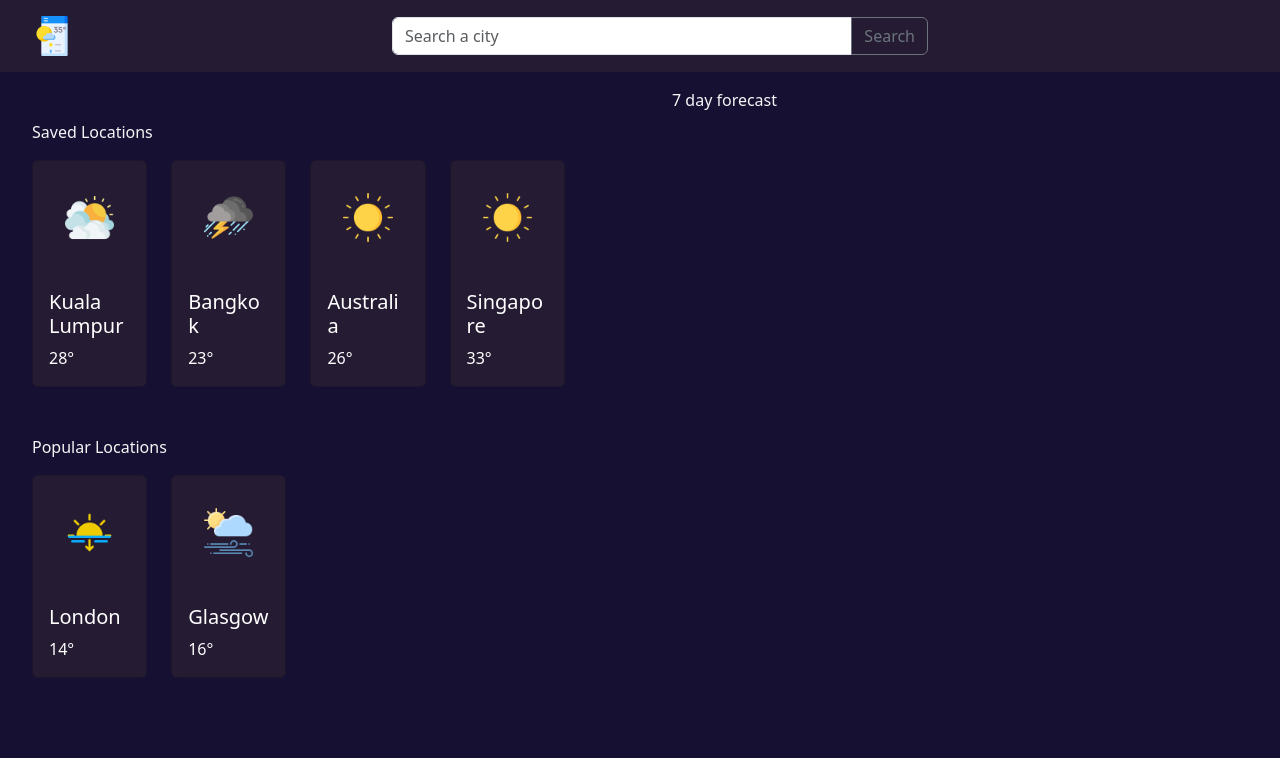
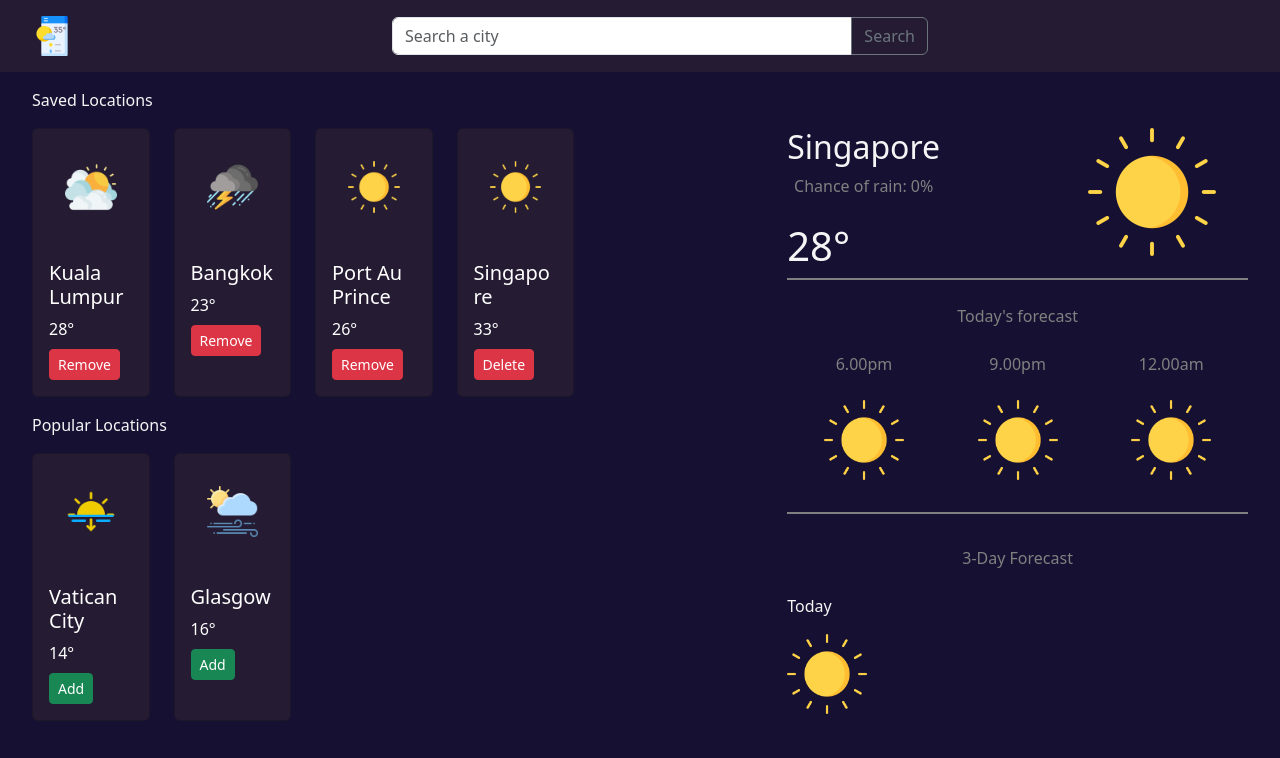
Before and after one commit to faizbasir/weather-app, a React app: page /overview in a window 1280 px wide. Shown: the top 758 px of the page. Built offline with nearby package versions, Linux system fonts and the light colour scheme.

Commit message:
updated overview ui

```diff
--- a/src/module/currentConditions/container/CurrentConditions.scss
+++ b/src/module/currentConditions/container/CurrentConditions.scss
@@ -0,0 +1,31 @@
+.summary-container {
+  margin-top: 2.5rem;
+  display: flex;
+  justify-content: space-between;
+  border-bottom: 2px solid grey;
+  margin-bottom: 1.5rem;
+}
+.description {
+  color: grey;
+  margin: auto;
+  width: fit-content;
+  margin-bottom: 1.5rem;
+}
+.summary-image {
+  width: 8rem;
+  height: 100%;
+  margin-right: 2rem;
+}
+.forecast-img {
+  width: 5rem;
+  height: 5rem;
+}
+.forecast-section {
+  display: flex;
+  justify-content: space-around;
+  padding-bottom: 2rem;
+  border-bottom: 2px solid grey;
+}
+.today-forecast {
+  margin-bottom: 2rem;
+}
--- a/src/module/currentConditions/container/CurrentConditions.tsx
+++ b/src/module/currentConditions/container/CurrentConditions.tsx
@@ -1,5 +1,44 @@
 import React from "react";
 import "./CurrentConditions.scss";
 
-const CurrentConditions = () => {};
+const sunny = require("../../../../public/assets/images/sunny.png");
+
+const CurrentConditions = () => {
+  return (
+    <>
+      <div className="summary-container">
+        <div className="current-conditions">
+          <h2>Singapore</h2>
+          <p className="description">Chance of rain: 0%</p>
+          <h1>28°</h1>
+        </div>
+        <img src={sunny} alt="" className="summary-image" />
+      </div>
+      <div className="today-forecast">
+        <p className="description">Today's forecast</p>
+        <div className="forecast-section">
+          <section>
+            <p className="description">6.00pm</p>
+            <img src={sunny} alt="" className="forecast-img" />
+          </section>
+          <section>
+            <p className="description">9.00pm</p>
+            <img src={sunny} alt="" className="forecast-img" />
+          </section>
+          <section>
+            <p className="description">12.00am</p>
+            <img src={sunny} alt="" className="forecast-img" />
+          </section>
+        </div>
+      </div>
+      <div>
+        <p className="description">3-Day Forecast</p>
+        <section>
+          <p>Today</p>
+          <img src={sunny} alt="" className="forecast-img" />
+        </section>
+      </div>
+    </>
+  );
+};
 export default CurrentConditions;
--- a/src/module/overview/Overview.scss
+++ b/src/module/overview/Overview.scss
@@ -2,8 +2,13 @@
   display: flex;
   justify-content: space-between;
 }
-.saved-locations,
+.saved-locations {
+  width: 60%;
+  margin: 1rem 2rem;
+  margin-bottom: 0;
+}
 .current-location {
-  width: 50%;
+  width: 40%;
   margin: 1rem 2rem;
+  margin-bottom: 0;
 }
--- a/src/module/overview/Overview.tsx
+++ b/src/module/overview/Overview.tsx
@@ -2,6 +2,7 @@ import React from "react";
 import "./Overview.scss";
 import SavedLocations from "../savedLocations/SavedLocations";
 import PopularLocations from "../popularLocations/PopularLocations";
+import CurrentConditions from "../currentConditions/container/CurrentConditions";
 
 const Overview = () => {
   return (
@@ -11,7 +12,9 @@ const Overview = () => {
           <SavedLocations />
           <PopularLocations />
         </div>
-        <div className="current-location"> 7 day forecast</div>
+        <div className="current-location">
+          <CurrentConditions />
+        </div>
       </div>
     </>
   );
--- a/src/module/popularLocations/PopularLocations.tsx
+++ b/src/module/popularLocations/PopularLocations.tsx
@@ -1,5 +1,5 @@
 import React from "react";
-import { Card } from "react-bootstrap";
+import { Button, Card } from "react-bootstrap";
 import "./PopularLocations.scss";
 
 const sunset = require("../../../public/assets/images/sunset.png");
@@ -12,7 +12,7 @@ const PopularLocations = () => {
       <div className="card-container">
         <Card
           style={{
-            width: "20%",
+            width: "17%",
             backgroundColor: "rgb(37, 28, 51)",
             color: "white",
             marginRight: "1.5rem",
@@ -21,13 +21,16 @@ const PopularLocations = () => {
         >
           <Card.Img variant="top" src={sunset} className="card-img" />
           <Card.Body>
-            <Card.Title>London</Card.Title>
+            <Card.Title>Vatican City</Card.Title>
             <Card.Text>14°</Card.Text>
+            <Button variant="success" size="sm" className="card-button">
+              Add
+            </Button>
           </Card.Body>
         </Card>
         <Card
           style={{
-            width: "20%",
+            width: "17%",
             backgroundColor: "rgb(37, 28, 51)",
             color: "white",
             marginRight: "1.5rem",
@@ -38,6 +41,9 @@ const PopularLocations = () => {
           <Card.Body>
             <Card.Title>Glasgow</Card.Title>
             <Card.Text>16°</Card.Text>
+            <Button variant="success" size="sm" className="card-button">
+              Add
+            </Button>
           </Card.Body>
         </Card>
       </div>
--- a/src/module/savedLocations/SavedLocations.scss
+++ b/src/module/savedLocations/SavedLocations.scss
@@ -1,11 +1,8 @@
-.section-header {
-  margin-top: 2rem !important;
-}
 .card-img {
   padding: 2rem;
 }
 .card {
-  width: 25%;
+  width: 20%;
   background-color: rgb(37, 28, 51);
   color: white;
 }
@@ -22,6 +19,13 @@
   padding: 2rem;
   border-radius: 1.5rem;
 }
+.card-button {
+  font-size: xx-small;
+}
+.card-text {
+  width: fit-content;
+  margin-bottom: 0.5rem !important;
+}
 
 @media screen and (min-width: 1440px) {
   .card {
--- a/src/module/savedLocations/SavedLocations.tsx
+++ b/src/module/savedLocations/SavedLocations.tsx
@@ -1,6 +1,6 @@
 import React from "react";
 import "./SavedLocations.scss";
-import { Card, CardGroup } from "react-bootstrap";
+import { Button, Card, CardGroup } from "react-bootstrap";
 const sunny = require("../../../public/assets/images/sunny.png");
 const storm = require("../../../public/assets/images/storm.png");
 const cloudy = require("../../../public/assets/images/cloudy.png");
@@ -12,7 +12,7 @@ const SavedLocations = () => {
       <div className="card-container">
         <Card
           style={{
-            width: "20%",
+            width: "17%",
             backgroundColor: "rgb(37, 28, 51)",
             color: "white",
             marginRight: "1.5rem",
@@ -23,11 +23,14 @@ const SavedLocations = () => {
           <Card.Body>
             <Card.Title>Kuala Lumpur</Card.Title>
             <Card.Text>28°</Card.Text>
+            <Button variant="danger" size="sm" className="card-button">
+              Remove
+            </Button>
           </Card.Body>
         </Card>
         <Card
           style={{
-            width: "20%",
+            width: "17%",
             backgroundColor: "rgb(37, 28, 51)",
             color: "white",
             marginRight: "1.5rem",
@@ -38,11 +41,14 @@ const SavedLocations = () => {
           <Card.Body>
             <Card.Title>Bangkok</Card.Title>
             <Card.Text>23°</Card.Text>
+            <Button variant="danger" size="sm" className="card-button">
+              Remove
+            </Button>
           </Card.Body>
         </Card>
         <Card
           style={{
-            width: "20%",
+            width: "17%",
             backgroundColor: "rgb(37, 28, 51)",
             color: "white",
             marginRight: "1.5rem",
@@ -51,13 +57,17 @@ const SavedLocations = () => {
         >
           <Card.Img variant="top" src={sunny} className="card-img" />
           <Card.Body>
-            <Card.Title>Australia</Card.Title>
+            <Card.Title>Port Au Prince</Card.Title>
             <Card.Text>26°</Card.Text>
+            <Button variant="danger" size="sm" className="card-button">
+              Remove
+            </Button>
           </Card.Body>
         </Card>
         <Card
+          bsPrefix="card"
           style={{
-            width: "20%",
+            width: "17%",
             backgroundColor: "rgb(37, 28, 51)",
             color: "white",
             marginRight: "1.5rem",
@@ -67,7 +77,10 @@ const SavedLocations = () => {
           <Card.Img variant="top" src={sunny} className="card-img" />
           <Card.Body>
             <Card.Title>Singapore</Card.Title>
-            <Card.Text>33°</Card.Text>
+            <Card.Text className="card-text">33°</Card.Text>
+            <Button variant="danger" size="sm" className="card-button">
+              Delete
+            </Button>
           </Card.Body>
         </Card>
       </div>
```
